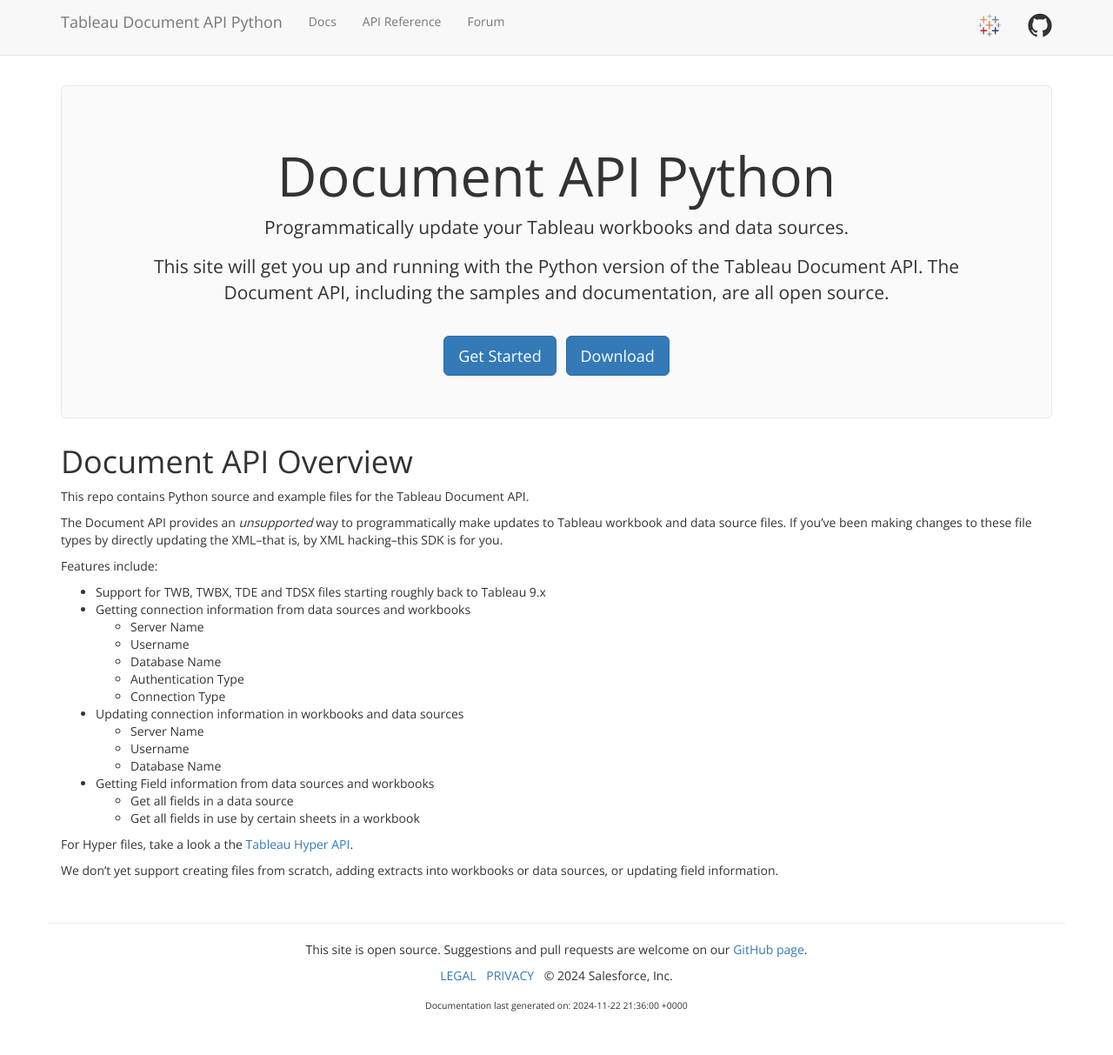
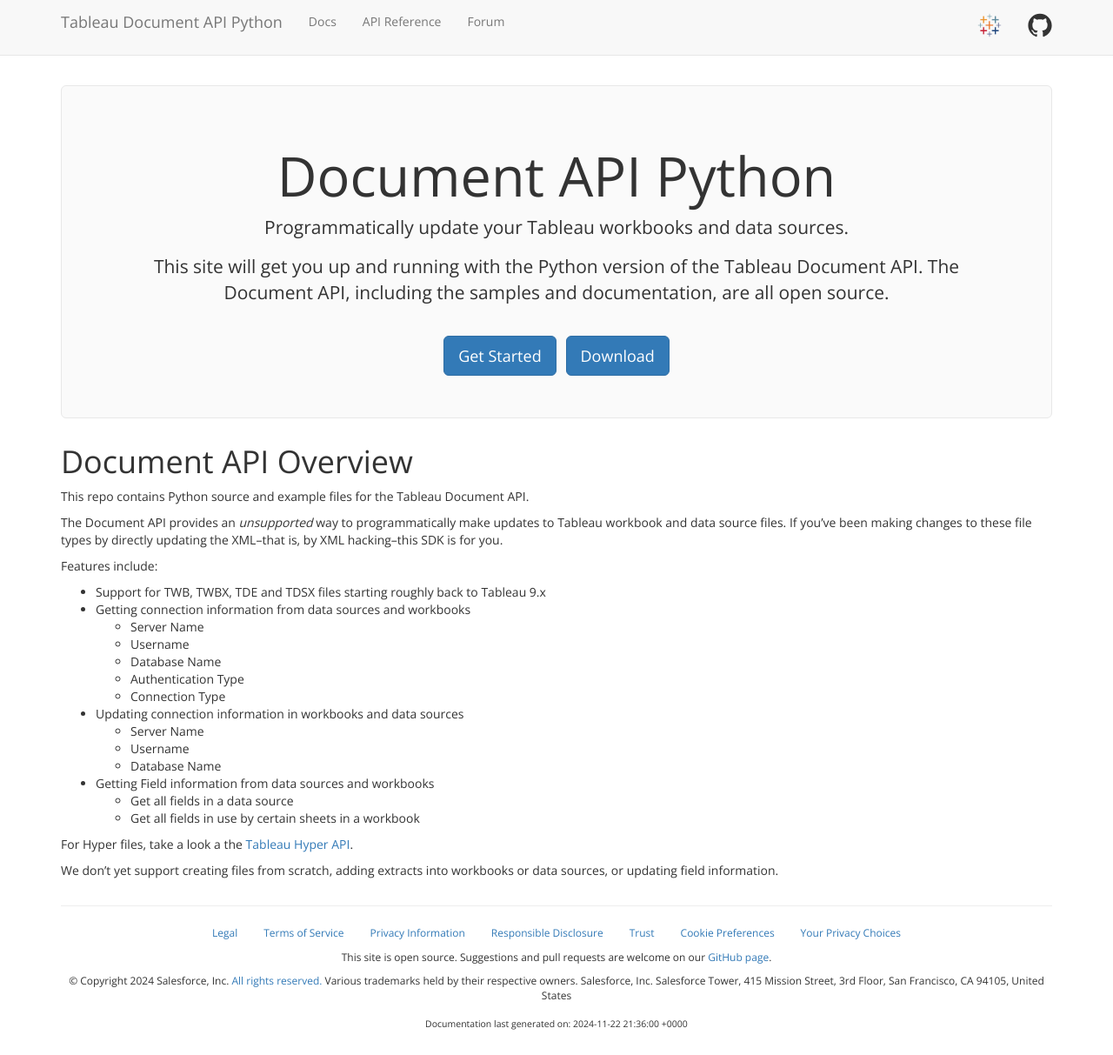
Before and after one commit to tableau/document-api-python, a Jekyll site: the page built from docs/index.md, in a window 1280 px wide and 1213 px high. Shown: the whole window at 87% size. Built offline with Jekyll 4.4.1, drawn with Linux system fonts in a browser that asks for light colours; nearby versions of some CDN libraries; comment, search, counter and statistics services are not loaded.

Commit message:
@gus W-17274770 Add Cookie Manager and links

```diff
--- a/docs/_includes/footer.html
+++ b/docs/_includes/footer.html
@@ -1,9 +1,19 @@
 <!-- Footer -->
 <footer>
-    <div class="row">
-        <hr class="footer-hr">
-        <p>This site is open source. Suggestions and pull requests are welcome on our <a href="https://github.com/tableau/document-api-python">GitHub page</a>.</p>
-        <p><a href="https://www.tableau.com/en-us/legal" class="aLegal">LEGAL</a> <a href="https://www.tableau.com/en-us/privacy" class="aLegal">PRIVACY</a> &copy; <script>document.write(new Date().getFullYear())</script> Salesforce, Inc.</p>
-        <sub>Documentation last generated on: {{ site.time }}</sub>
-    </div>
-</footer>
+    <hr class="footer-hr">
+    <nav aria-label="Footer Navigation">
+        <ul class="footer-links">
+            <li><a href="https://www.salesforce.com/company/legal/">Legal</a></li>
+            <li><a href="https://www.salesforce.com/company/legal/sfdc-website-terms-of-service/">Terms of Service</a></li>
+            <li><a href="https://www.salesforce.com/company/privacy/">Privacy Information</a></li>
+            <li><a href="https://www.salesforce.com/company/legal/disclosure/">Responsible Disclosure</a></li>
+            <li><a href="https://trust.salesforce.com/">Trust</a></li>
+            <li><a href="#" data-ignore-geolocation="true" class="optanon-toggle-display">Cookie Preferences</a></li>
+            <li><a href="https://www.salesforce.com/form/other/privacy-request/">Your Privacy Choices</a></li>
+        </ul>
+        <p class="copyRight">This site is open source. Suggestions and pull requests are welcome on our <a href="https://github.com/tableau/document-api-python">GitHub page</a>.</p>
+        <p class="copyRight">&copy; Copyright <script>document.write(new Date().getFullYear())</script> Salesforce, Inc. <a href="https://www.salesforce.com/company/legal/tmcusageguidelines/">All rights reserved.</a> Various trademarks held by their respective owners.
+            Salesforce, Inc. Salesforce Tower, 415 Mission Street, 3rd Floor, San Francisco, CA 94105, United States</p>
+        <sub>Documentation last generated on: {{ site.time }}</sub></p>
+    </nav>
+  </footer>
--- a/docs/css/main.css
+++ b/docs/css/main.css
@@ -278,3 +278,39 @@
     word-spacing:  8px;
     padding-right: 8px;
 }
+
+.copyRight {
+    font-size: 12px;
+  }
+
+  .footer-links {
+    display: flex;
+    justify-content: center;
+    list-style: none;
+    padding: 0;
+    flex-wrap: wrap;
+  }
+
+  .footer-links li {
+    margin: 0 15px;
+  }
+
+  .footer-links a {
+    text-decoration: none;
+    transition: color 0.3s;
+    font-size: 12px;
+  }
+
+  .footer-links a:hover {
+    text-decoration: underline;
+  }
+
+  /* One Trust Cookie Manager
+  -------------------- */
+  #ot-pc-content, .ot-title-cntr, .ot-pc-footer {
+    font-size: 1.6rem;
+  }
+
+  #ot-pc-footer {
+    font-size: 1.4rem;
+  }
```
Also changed, not shown: docs/_includes/head.html (+8 -0 lines).
